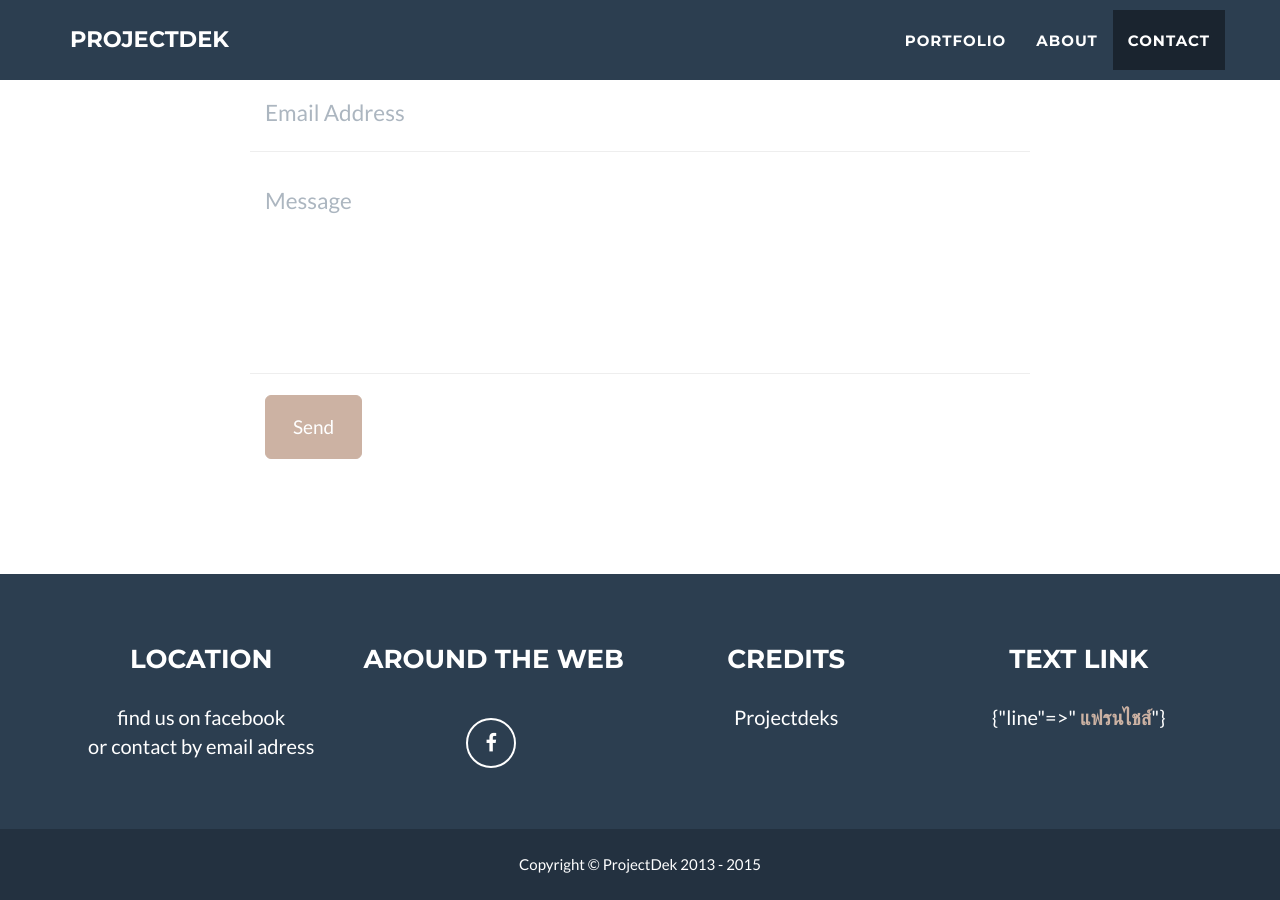
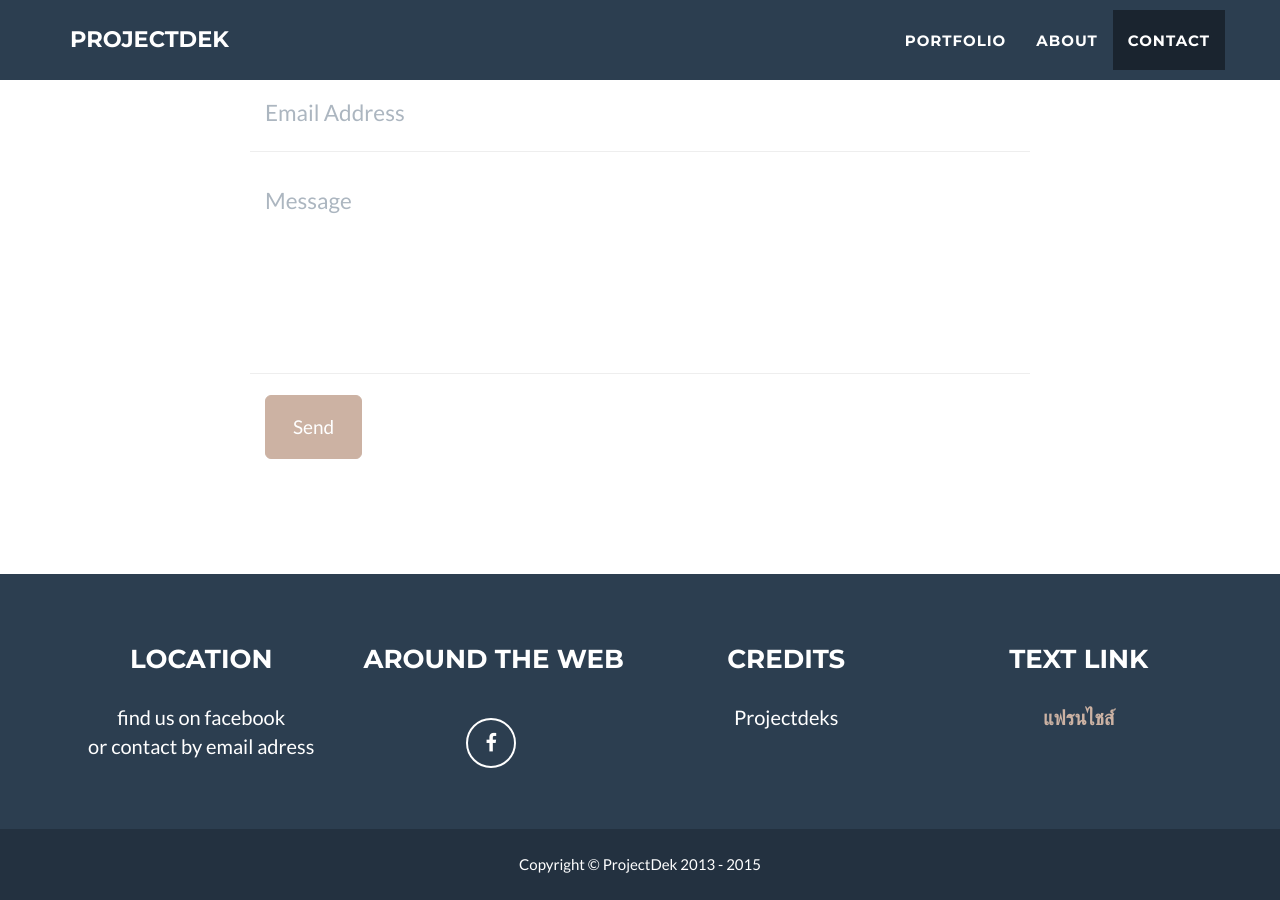
Before and after one commit to pjdek/pjdek.github.io, a Jekyll site: the page built from index.html, in a window 1280 px wide and 900 px high, scrolled down 2458 px. Built offline with Jekyll 4.4.1, drawn with Linux system fonts in a browser that asks for light colours; comment, search, counter and statistics services are not loaded.

Commit message:
Update footer.html

```diff
--- a/_includes/footer.html
+++ b/_includes/footer.html
@@ -27,7 +27,9 @@
                     </div>
                     <div class="footer-col col-md-3">
                         <h3>{{ site.footer.textlink }}</h3>
-                        <p>{{ site.textlink }}</p>
+                 		{% for textlink in site.textlink %}
+                        		<p>{{ textlink.line }}</p>
+                    		{% endfor %}
                     </div>
                 </div>
             </div>
```
